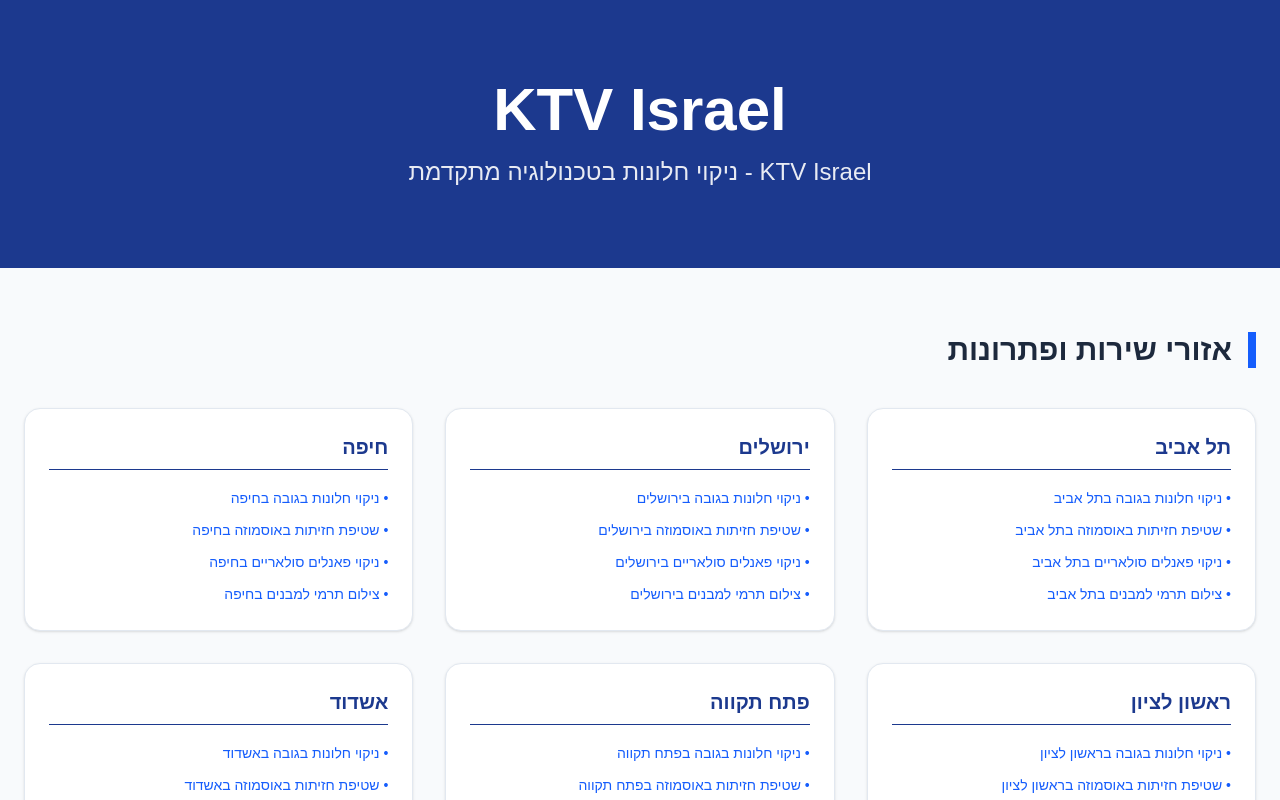
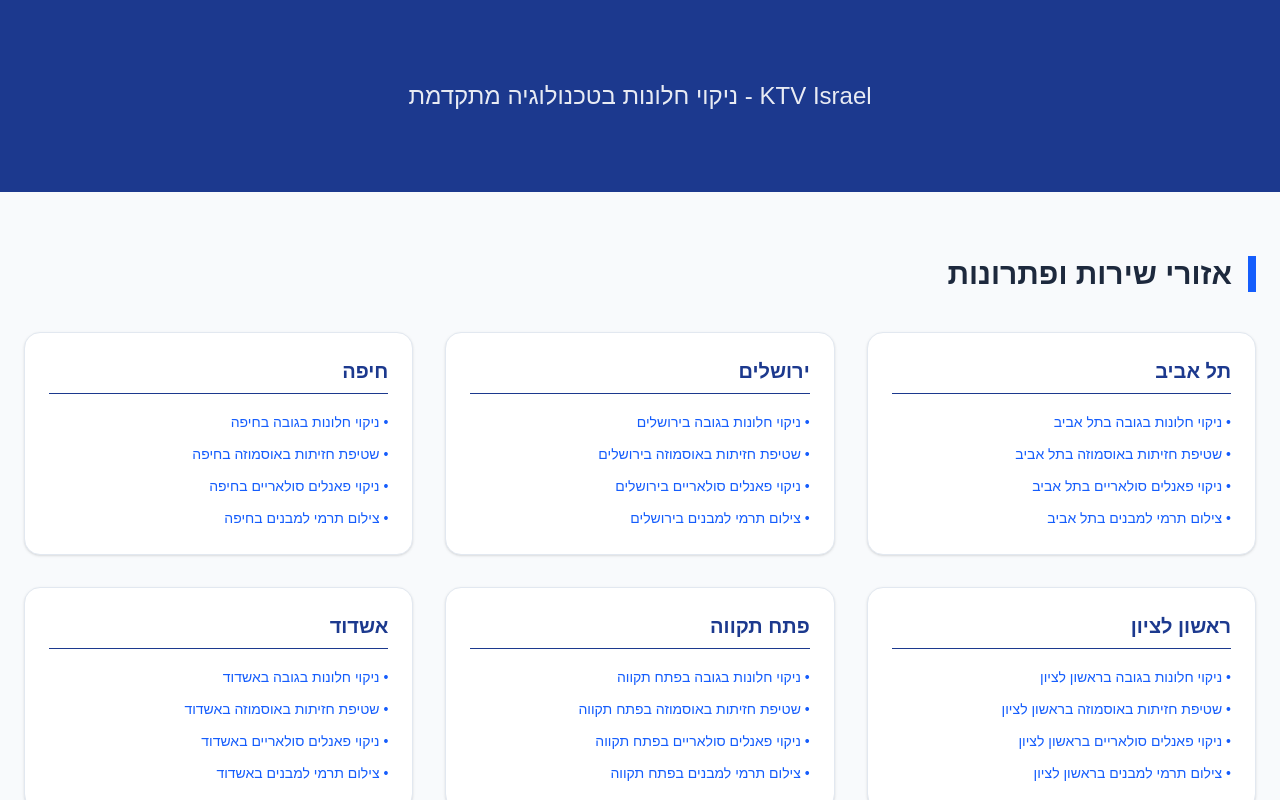
Before and after one commit to yuvalbh12/ktv-site, a Next.js app: page / in a window 1280 px wide. Shown: the top 800 px of the page. Built offline with nearby package versions, Linux system fonts and the light colour scheme.

Commit message:
fix: finally replaced old branding with KTV Israel

```diff
--- a/app/page.tsx
+++ b/app/page.tsx
@@ -5,7 +5,6 @@
   return (
     <div className="min-h-screen bg-slate-50 text-right" dir="rtl">
       <header className="bg-blue-900 text-white py-20 px-4 text-center">
-        <h1 className="text-6xl font-black mb-4">KTV Israel</h1>
         <p className="text-2xl opacity-90 font-light">KTV Israel - ניקוי חלונות בטכנולוגיה מתקדמת</p>
       </header>
 
```
